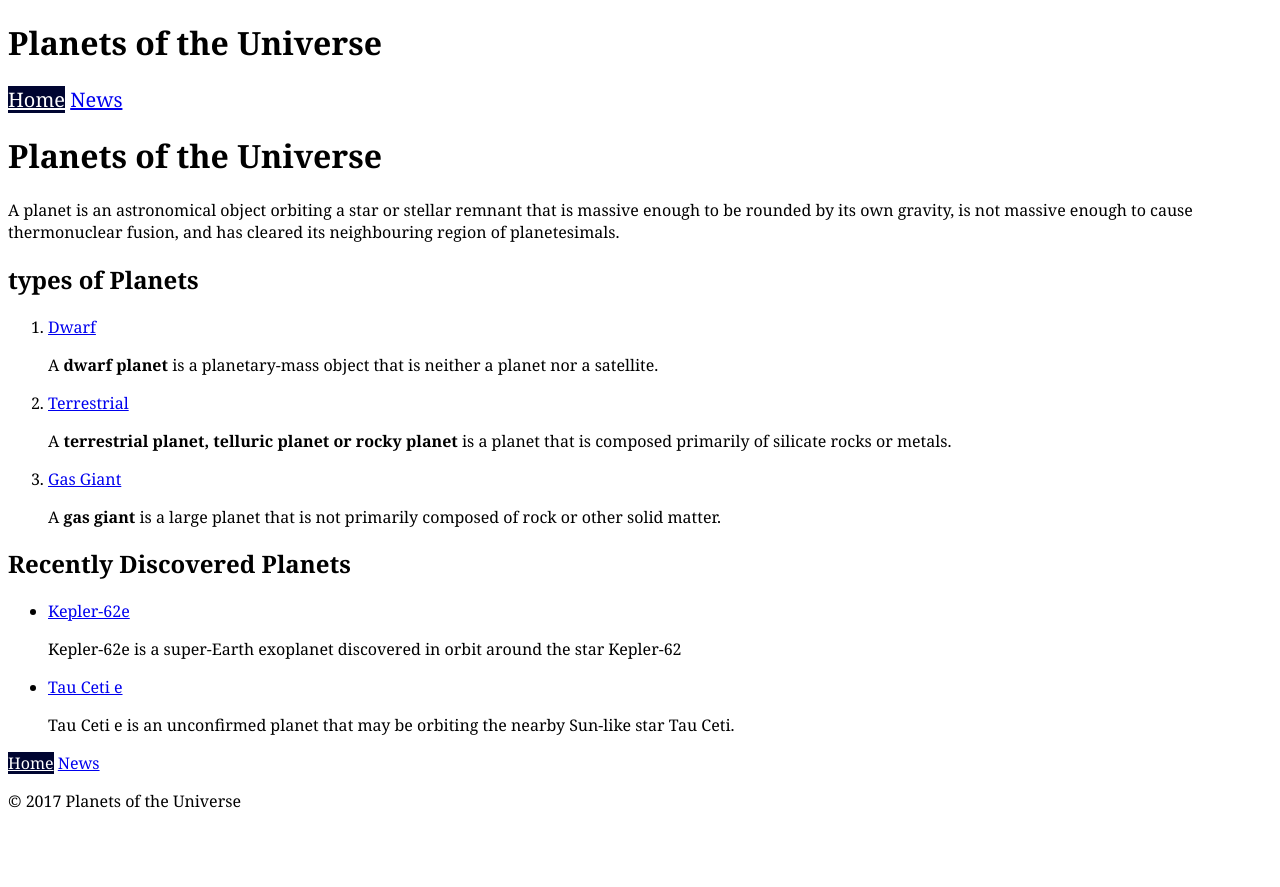
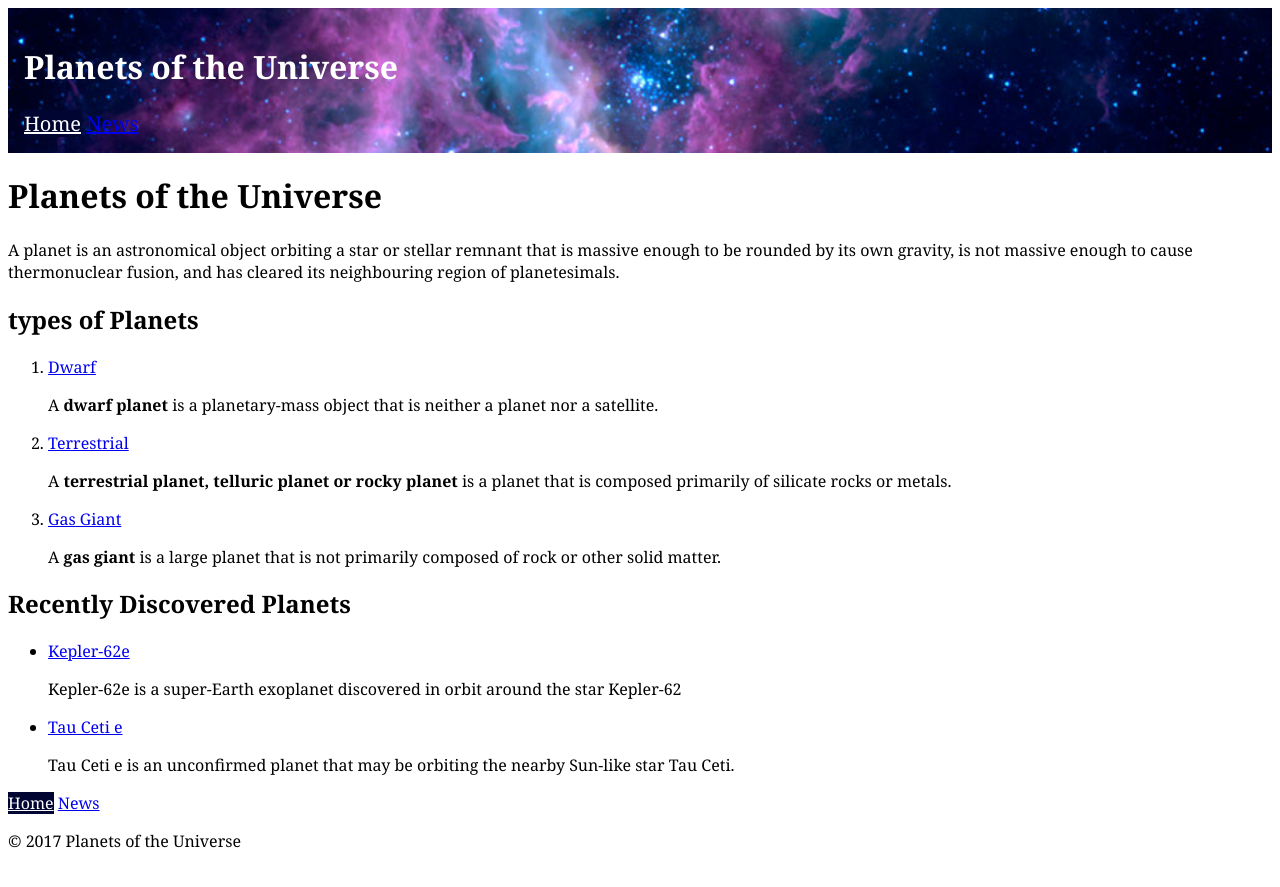
Before and after one commit to planeswalker1/planets-of-the-universe, a Jekyll site: the page built from index.html, in a window 1280 px wide. Shown: the top 887 px of the page. Built offline with Jekyll 4.4.1, drawn with Linux system fonts in a browser that asks for light colours.

Commit message:
added class to header

```diff
--- a/_layouts/default.html
+++ b/_layouts/default.html
@@ -6,7 +6,7 @@
     <link rel="stylesheet" href="{{site.baseurl}}/css/main.css">
   </head>
   <body>
-    <header>
+    <header class="mainPic">
       <h1>Planets of the Universe</h1>
       {% include nav.html navclass = 'nav-top' %}
     </header>
```
